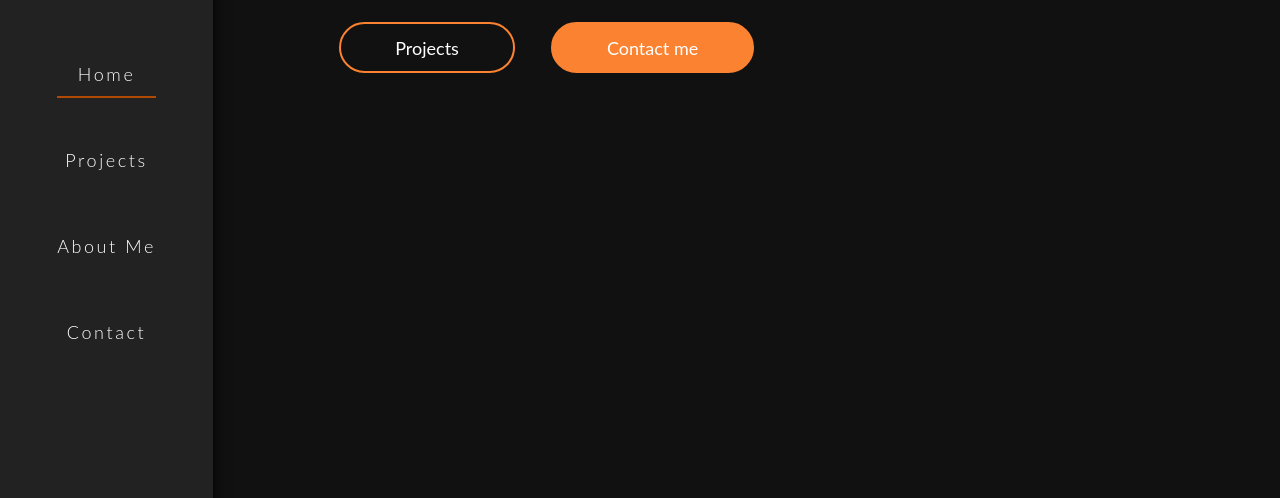
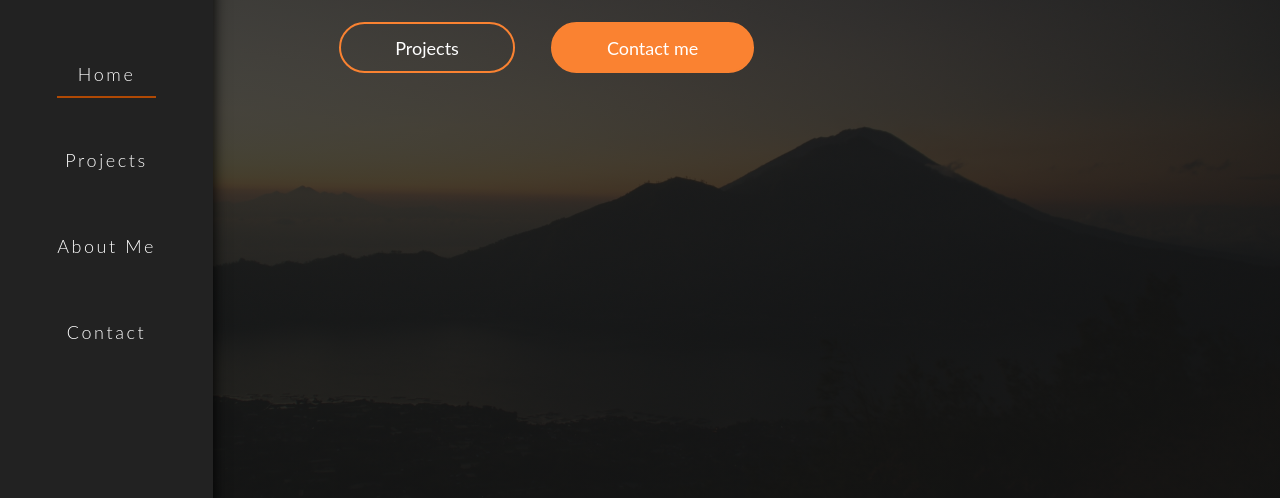
Before and after one commit to drood87/danibernstein.com, a Gatsby site: page / in a window 1280 px wide. Shown: the part 202-700 px from the top of the page. Built offline with nearby package versions, Linux system fonts and the light colour scheme; Gatsby itself is replaced by a stand-in of ours.

Commit message:
set background image

```diff
--- a/src/pages/index.js
+++ b/src/pages/index.js
@@ -2,14 +2,30 @@
 // @ts-nocheck
 // @ts-ignore
 import React from 'react';
-
-import { Link } from 'gatsby';
+import { Link, graphql, StaticQuery } from 'gatsby';
 import styled from 'styled-components';
+import BackgroundImage from 'gatsby-background-image';
 import Layout from '../components/layout';
 import SEO from '../components/seo';
 import Headings from '../components/headings';
 
 const IndexPage = () => (
+  <StaticQuery
+    query={BACKGROUND_IMAGE_QUERY}
+    render={(data) => {
+      const backgroundFluidImageStack = [
+        data.file.childImageSharp.fluid,
+        'linear-gradient(rgba(23,23,23, 0.8), rgba(23,23,23, 0.8))',
+      ].reverse();
+      return (
+        <BackgroundImage
+          fluid={backgroundFluidImageStack}
+          style={{
+            height: '100vh',
+          }}
+          role="img"
+          aria-label="Background Image"
+        >
           <Layout>
             <SEO title="Home" />
             <Headings title={'Hey I\'m Dan'} />
@@ -29,7 +45,23 @@ const IndexPage = () => (
               </ButtonStyled>
             </Link>
           </Layout>
+        </BackgroundImage>
       );
+    }}
+  />
+);
+
+const BACKGROUND_IMAGE_QUERY = graphql`
+  query BackgroundImage {
+    file(relativePath: { regex: "/bg/" }) {
+      childImageSharp {
+        fluid(quality: 100, maxWidth: 2000) {
+          ...GatsbyImageSharpFluid
+        }
+      }
+    }
+  }
+`;
 
 const ButtonStyled = styled.button`
   border: none;
```
Lines whose indentation alone changed are shown as unchanged.
